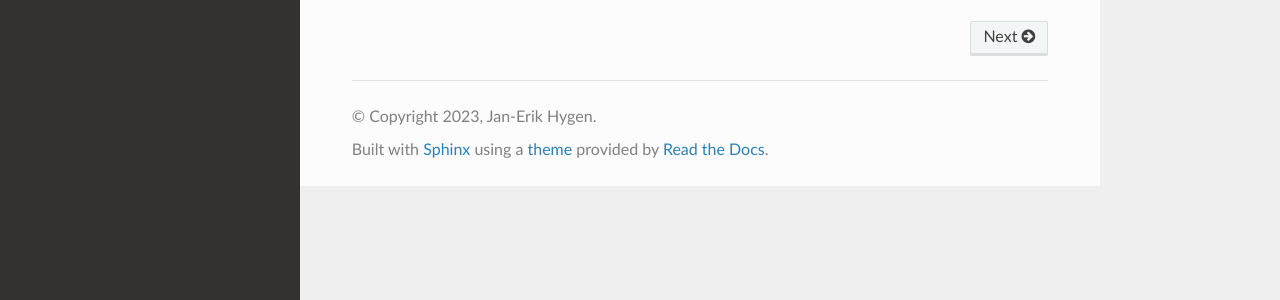
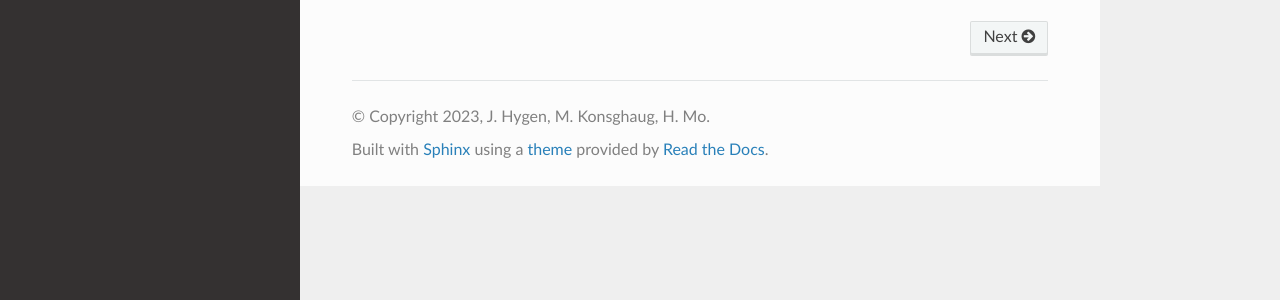
Before and after one commit to janerikhy/Wave-Model, a Sphinx documentation site: the page built from docs/index.rst, in a window 1280 px wide. Shown: the part 512-812 px from the top of the page. Built offline with Sphinx 7.4.7 and the Read the Docs theme 2.0.0, drawn with Linux system fonts in a browser that asks for light colours.

Commit message:
Update docs/conf.py

```diff
--- a/docs/conf.py
+++ b/docs/conf.py
@@ -12,8 +12,8 @@ sys.path.insert(0, os.path.abspath("../"))
 sys.path.insert(0, os.path.abspath("../src/"))
 
 project = 'MC Sim Python'
-copyright = '2023, Jan-Erik Hygen'
-author = 'Jan-Erik Hygen'
+copyright = '2023, J. Hygen, M. Konsghaug, H. Mo'
+author = 'Jan-Erik Hygen, Marie Konshaug, Harald Mo'
 
 # -- General configuration ---------------------------------------------------
 # https://www.sphinx-doc.org/en/master/usage/configuration.html#general-configuration
```
